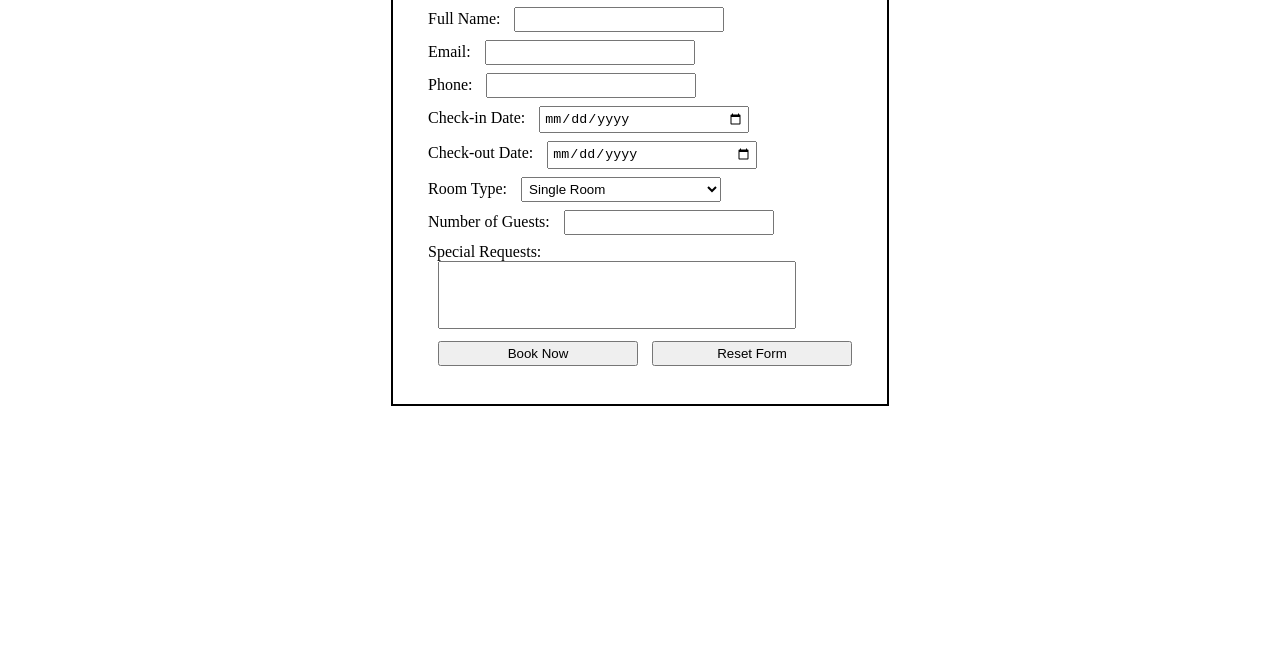
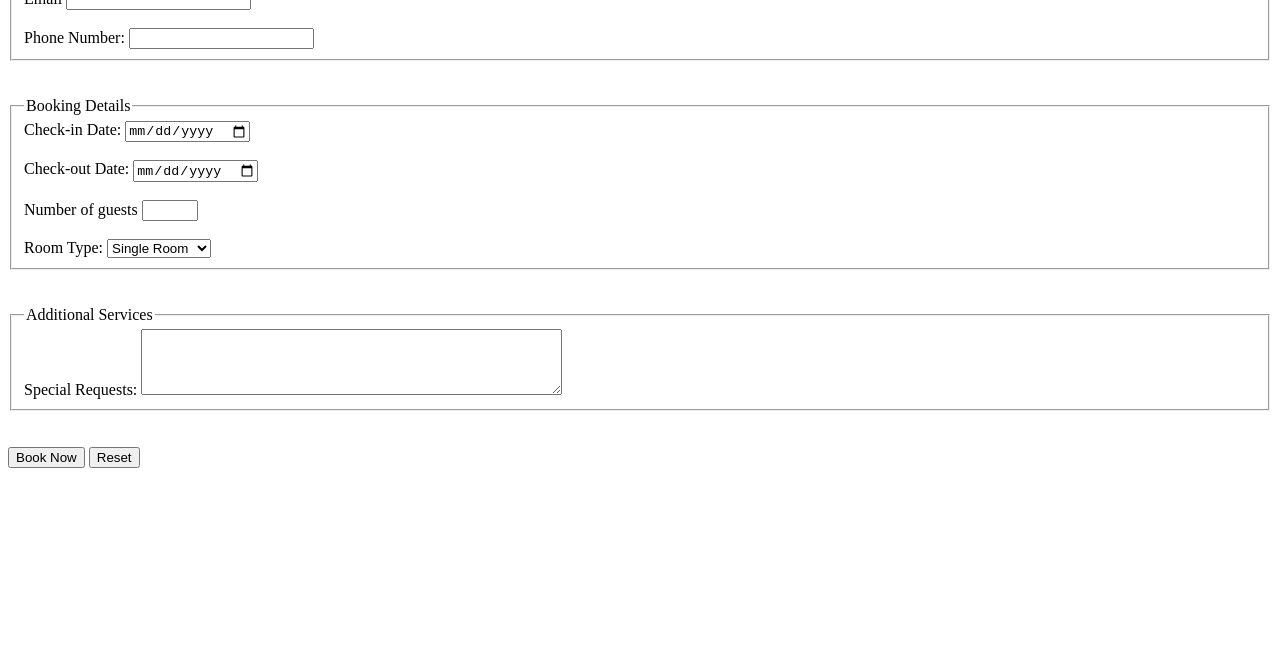
Before and after one commit to Vikas142yadav/assignment1.0, a plain HTML site: page assignment4.html in a window 1280 px wide. Shown: the part 153-800 px from the top of the page. Drawn offline with Linux system fonts and the light colour scheme.

Commit message:
HOTEL ROOM
HOTEL ROOM

```diff
--- a/assignment4.html
+++ b/assignment4.html
@@ -1,70 +1,55 @@
 <!DOCTYPE html>
-<html>
+ <html lang="en">
  <head>
     <title>Hotel Room Booking Form</title>
-    <style>
-        body {
-            text-align: center;
-        }
-        form {
-            border: 2px solid black;
-            display: inline-block;
-            margin-top: 40px;
-            padding: 30px 35px;
-        }
-        .form-row {
-            margin: 8px 0;
-            text-align: left;
-        }
-        input, select, textarea {
-            width: 200px;
-            padding: 3px;
-            margin-left: 10px;
-        }
-        textarea {
-            width: 350px;
-            height: 60px;
-            resize: none;
-        }
-    </style>
  </head>
  <body>
-    <form>
-        <h1>Hotel Room Booking Form</h1>
-        <div class="form-row">
-            Full Name: <input type="text" name="fullname">
-        </div>
-        <div class="form-row">
-            Email: <input type="email" name="email">
-        </div>
-        <div class="form-row">
-            Phone: <input type="text" name="phone">
-        </div>
-        <div class="form-row">
-            Check-in Date: <input type="date" name="checkin">
-        </div>
-        <div class="form-row">
-            Check-out Date: <input type="date" name="checkout">
-        </div>
-        <div class="form-row">
-            Room Type:
-            <select name="roomtype">
-                <option>Single Room</option>
-                <option>Double Room</option>
-                <option>Suite</option>
+    <h1 align="center">Hotel Room Booking Form</h1>
+    <form action="#" method="post">
+        <!-- personal information -->
+         <fieldset>
+            <legend>Personal Information</legend>
+        <label for="Name">Full Name:</label>
+        <input type = "text" id="name" id="Name" name="Name" required>
+        <br><br>
+        <label for="email">Email</label>
+        <input type="email" id="email" name="email" required>
+        <br><br>
+        <label for="phone">Phone Number:</label>
+        <input type="tel" id="phone" name="phone" required>
+        </fieldset>
+        <br><br>
+ <fieldset>
+            <legend>Booking Details</legend>
+        <!-- booking details -->
+         <label for="checkin">Check-in Date:</label>
+            <input type="date" id="checkin" name="checkin" required>
+            <br><br>
+            <label for="checkout">Check-out Date:</label>
+            <input type="date" id="checkout" name="checkout" required>
+            <br><br>
+            <label for="guests">Number of guests</label>
+            <input type="number" id="guests" name="guests" min="1" max="10"
+required>
+            <br><br>
+            <label for="room">Room Type:</label>
+            <select id="room" name="room" required>
+                <option value="single">Single Room</option>
+                <option value="double">Double Room</option>
+                <option value="suite">Suite</option>
             </select>
-        </div>
-        <div class="form-row">
-            Number of Guests: <input type="number" name="guests" min="1">
-        </div>
-        <div class="form-row">
-            Special Requests:<br>
-            <textarea name="requests"></textarea>
-        </div>
-        <div class="form-row" style="text-align:center;">
-            <input type="submit" value="Book Now">
-            <input type="reset" value="Reset Form">
-        </div>
+            </fieldset>
+            <br><br>
+            <fieldset>
+            <legend>Additional Services</legend>
+
+            <label for="requests">Special Requests:</label>
+            <textarea id="requests" name="requests" rows="4" cols="50"></textarea>
+            </fieldset>
+            <br><br>
+<!-- Buttons -->
+ <button type="submit">Book Now</button>
+ <button type="reset">Reset</button>
  </form>
  </body>
  </html>
```
Lines whose indentation alone changed are shown as unchanged.
